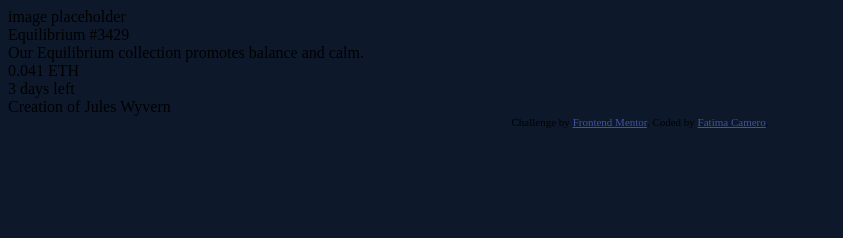
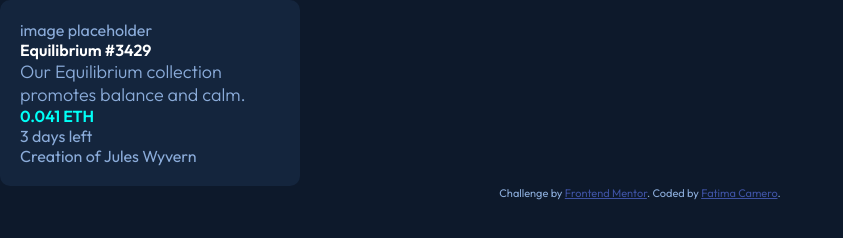
Before and after one commit to timamero/frontend-mentor-nft-preview-card-component, a plain HTML site: page index.html in a window 1280 px wide. Shown: the whole page, without its empty margins (0-843 px from the left). Drawn offline with Linux system fonts and the light colour scheme.

Commit message:
add style guide styles

```diff
--- a/css/styles.css
+++ b/css/styles.css
@@ -1,3 +1,45 @@
+@import url('https://fonts.googleapis.com/css2?family=Outfit:wght@300;400;600&display=swap');
+
+html {
+  box-sizing: border-box;
+  scroll-behavior: smooth;
+}
+
+*,
+*:before,
+*:after {
+  box-sizing: inherit;
+}
+
+* {
+  margin: 0px;
+  padding: 0px;
+}
+
 body {
   background-color: hsl(217, 54%, 11%);
+  color: hsl(215, 51%, 70%);
+  font-family: 'Outfit', sans-serif;
 }
+
+.card {
+  background-color: hsl(216, 50%, 16%);
+  width: 300px;
+  padding: 20px;
+  border-radius: 10px;
+}
+
+.card__title {
+  color: hsl(0, 0%, 100%);
+  font-weight: 600;
+}
+
+.card__content {
+  font-size: 18px;
+  font-weight: 300;
+}
+
+.card__price {
+  color: hsl(178, 100%, 50%);
+  font-weight: 600;
+}
```
